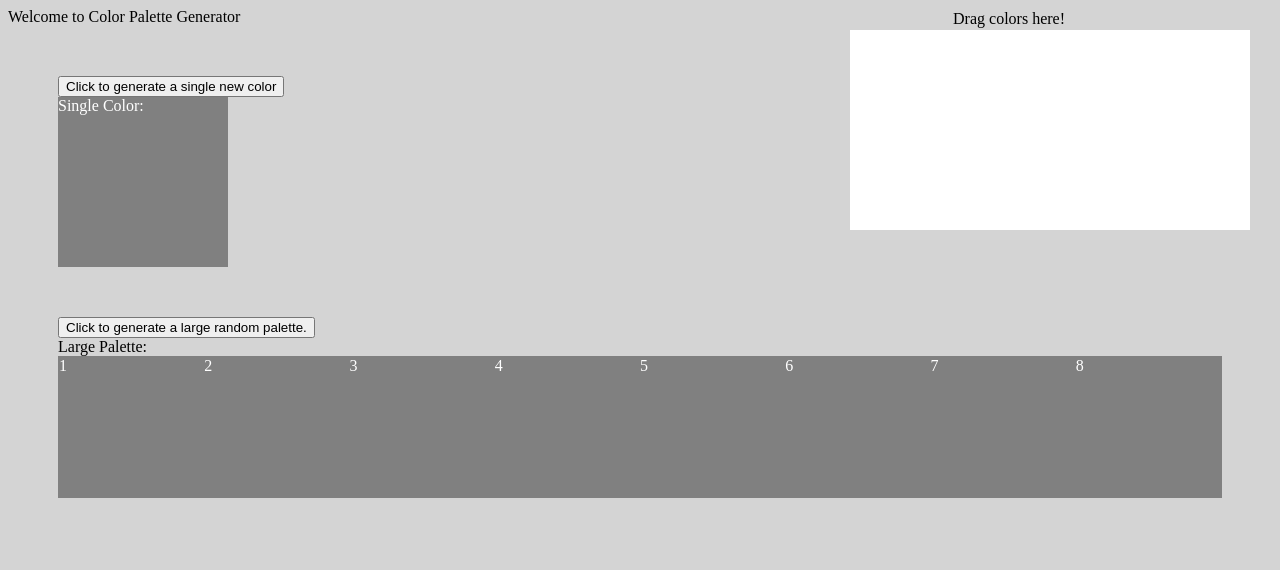
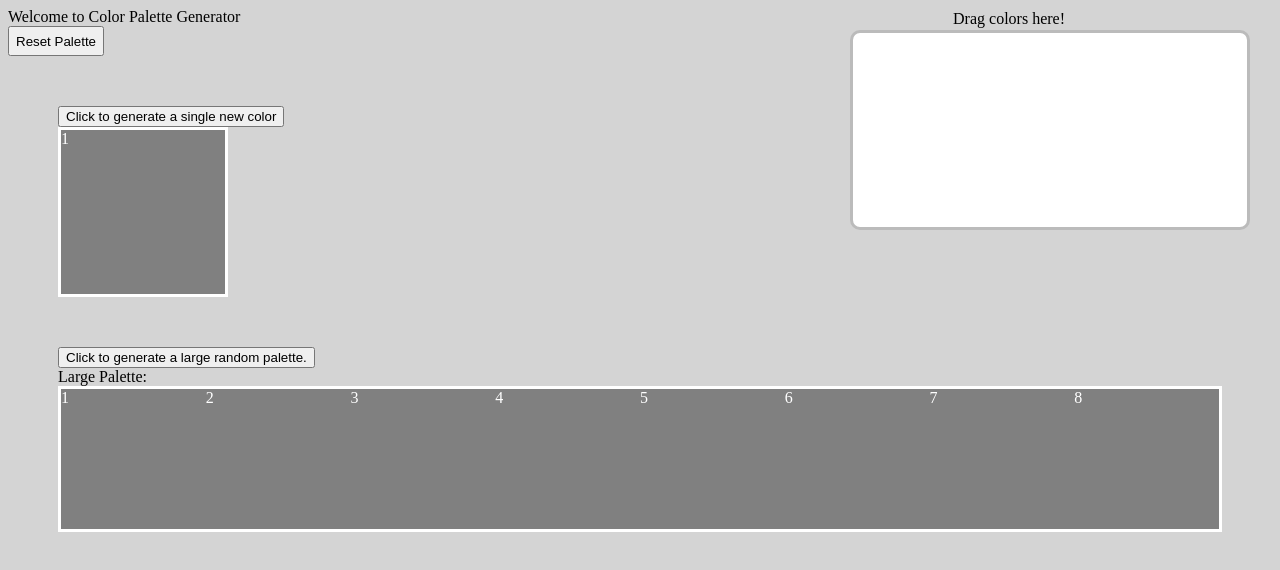
Before and after one commit to carolineguzylak/Color-Palette-Generator, a website: page index.html in a window 1280 px wide. Drawn offline with nearby package versions, Linux system fonts and the light colour scheme.

Commit message:
can now reset palette, added some styling

```diff
--- a/index.html
+++ b/index.html
@@ -13,12 +13,17 @@
 
         <div id="welcome">Welcome to Color Palette Generator</div>
 
-        <div id="paletteHeader">Drag colors here!</div>
-        <div id="palette"></div>
+        <div id="paletteBox">
+            <div id="paletteHeader">Drag colors here!</div>
+            <div id="palette"></div>
+            <button id="resetPalette">Reset Palette</button>
+        </div>
+
+
 
         <div id="singleColorContainer">
             <button id="singleColorButton">Click to generate a single new color</button>
-            <div class="color" id="singleColorBox">Single Color:</div>
+            <div class="color" id="singleColorBox">1</div>
         </div>
 
         <div id="largePaletteContainer">
--- a/jquery.js
+++ b/jquery.js
@@ -16,15 +16,22 @@ $(".LPcolor").draggable({
     revert:true
 });
 
+
+
 $("#palette").droppable({
     drop: function(event, ui){
         var c =  $(ui.draggable).css("background-color");
         newDiv = document.createElement('div');
-        $(newDiv).html("color");
+        $(newDiv).html(" ");
         $(newDiv).css("background-color", c);
+        $(newDiv).addClass("droppedColor");
         $(this).append(newDiv)
+
+        // $(ui.draggable).addClass("droppedColor");
     }
 });
+
+
 
 $("#singleColorButton").click(function(){
     $("#singleColorBox").css("background-color", randomColor());
@@ -40,3 +47,7 @@ $("#largePaletteButton").click(function(){
     $("#LPcolor7").css("background-color", randomColor());
     $("#LPcolor8").css("background-color", randomColor());
 });
+
+$("#resetPalette").click(function(){
+   $(".droppedColor").remove();
+});
--- a/sass/styling.scss
+++ b/sass/styling.scss
@@ -16,6 +16,8 @@ html{
     padding-top:10px;
 }
 
+#paletteBox{
+
     #palette{
         position:fixed;
         right:0;
@@ -26,6 +28,8 @@ html{
         width:400px;
         background-color:white;
 
+        border: 3px solid rgb(187, 187, 187);
+        border-radius: 10px;
 
         display:flex;
         justify-content:flex-start;
@@ -38,6 +42,13 @@ html{
             width:50px;
         }
     }
+    #resetPalette{
+        height: 30px;
+    }
+}
+
+
+
 
 #singleColorContainer{
 
@@ -46,6 +57,7 @@ html{
     #singleColorBox{
         color:white;
         background-color:grey;
+        border: 3px solid rgb(255, 255, 255);
         height:170px;
         width:170px;
     }
@@ -58,7 +70,9 @@ html{
     #largePaletteBox{
         display:flex;
         flex-wrap:wrap;
-        border: 1px solid grey;
+        border: 3px solid rgb(255, 255, 255);
+
+
     }
 
     .LPcolor{
```
Also changed, not shown: css/styling.css. Lines whose indentation alone changed are shown as unchanged.
